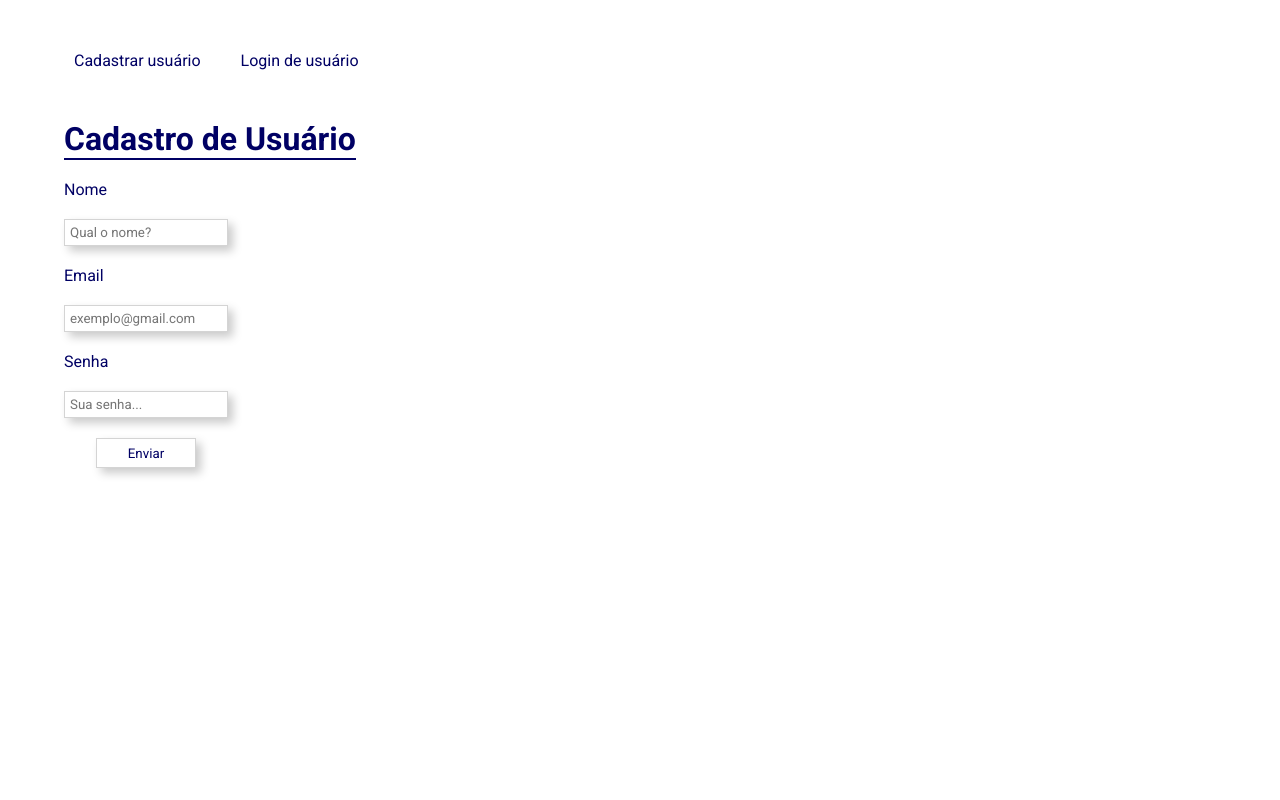
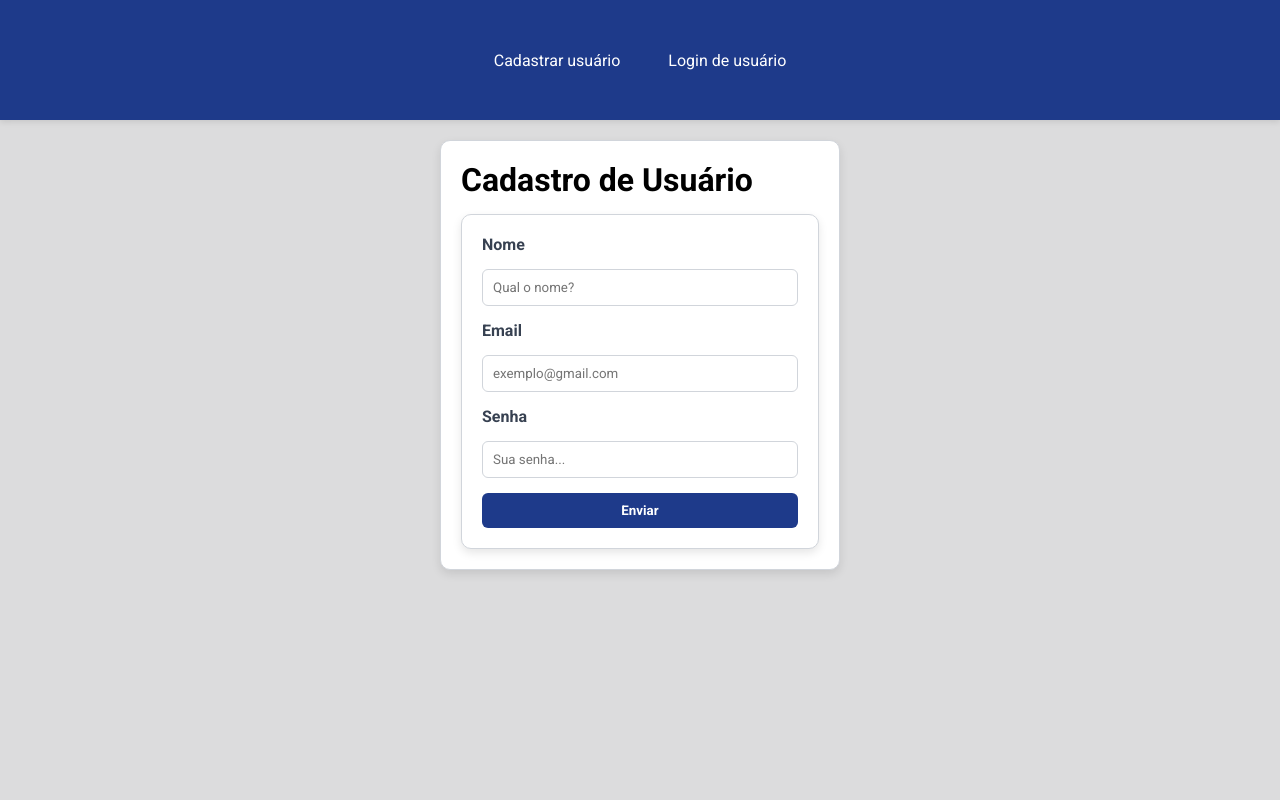
Before and after one commit to mgdantas1/miniprojeto, a Flask app: page /cadastro_usuario in a window 1280 px wide. Run offline with Flask 3, Linux system fonts and the light colour scheme.

Commit message:
continuação do css

```diff
--- a/static/css/styles.css
+++ b/static/css/styles.css
@@ -2,29 +2,43 @@
     box-sizing: border-box;
     margin: 0;
     padding: 0;
+    font-family: "Roboto", sans-serif;
+}
 
-    font-family: "Roboto", sans-serif;
+body{
+    background-color: #dcdcdd;
+    min-height: 100vh;
+    display: flex;
+    flex-direction: column;
 }
 
 nav {
     display: flex;
     height: 15vh;
     width: 100vw;
+    align-content: center;
     align-items: center;
-    justify-content: left;
-    padding-left: 5vw; padding-right: 5vw;
+    justify-content: center;
+    color: white;
+    background: #1E3A8A;
+    box-shadow: 0 2px 6px rgba(0, 0, 0, 0.1);
 }
 
 main {
+    flex: 1;
+    padding: 20px;
     display: flex;
-    height: 85vh;
-    width: 100vw;
-    padding-left: 5vw; padding-right: 5vw;
     flex-direction: column;
+    align-items: center;
     gap: 20px;
 }
 
-/* eu decidi fazer uma div só pra links caso alguma coisa seja adicionada na nav futuramente e ficar mais organizado*/
+.pageTitle {
+    color: #1E3A8A;
+    font-size: 1.8rem;
+    margin-bottom: 20px;
+}
+
 .links {
     list-style: none;
     display: flex;
@@ -33,60 +47,107 @@ main {
 
 .links li a {
     text-decoration: none;
-    padding: 10px;
-    color: rgb(0, 0, 100);
+    padding: 8px 14px;
+    color: white;
     transition: all 0.2s ease;
     cursor: pointer;
+    border-radius: 6px;
 }
 
 .links li a:hover{
-    transform: scale(1.1);
     background-color: rgb(0, 0, 100);
-    color: white;
 }
 
-.pageTitle {
-    color: rgb(0, 0, 100);
-    border-bottom: 2px solid rgb(0, 0, 100);
-    height: fit-content;
-    width: fit-content;
-}
-
-.form {
+.form, .forms {
     display: flex;
     flex-direction: column;
-    width: fit-content;
-    align-items: baseline;
-    justify-content: center;
-    gap: 20px;
-}
-
-.form input {
-    padding: 5px;
-    border: 0.5px solid rgb(212, 212, 212);
-    box-shadow: 5px 5px 10px rgba(0, 0, 0, .212);
+    background: #FFFFFF;
+    padding: 20px;
+    gap: 15px;
+    border: 1px solid #D1D5DB;
+    border-radius: 10px;
+    box-shadow: 0 4px 10px rgba(0, 0, 0, 0.1);
+    width: 100%;
+    max-width: 400px;
 }
 
 .form label {
-    color: rgb(0, 0, 100);
+    font-weight: bold;
+    color: #374151;
 }
 
-.form button {
-    align-self: center;
-    padding: 5px;
-    width: 100px;
-    height: 30px;
-    border: 0.5px solid rgb(212, 212, 212);
-    background-color: white;
-    box-shadow: 5px 5px 10px rgba(0, 0, 0, .212);
-    color: rgb(0, 0, 100);
-
-    transition: all 0.2s ease;
-    cursor: pointer;
+.form input, .form textarea {
+    padding: 10px;
+    border: 1px solid #D1D5DB;
+    border-radius: 6px;
+    outline: none;
+    transition: 0.2s;
 }
 
-.form button:hover {
-    transform: scale(1.1);
-    background-color: rgb(0, 0, 100);
+.form input:focus, .form textarea:focus {
+    border-color: #3B82F6;
+    box-shadow: 0 0 4px #3B82F6;
+}
+
+.form button, .forms button {
+    padding: 10px;
+    border: none;
+    border-radius: 6px;
+    background: #1E3A8A;
     color: white;
+    cursor: pointer;
+    font-weight: bold;
+    transition: 0.3s;
 }
+
+.form button:hover, .forms button:hover {
+    background: #3B82F6;
+}
+
+.prod {
+    background: #FFFFFF;
+    border: 1px solid #D1D5DB;
+    border-radius: 10px;
+    padding: 15px;
+    margin: 10px 0;
+    box-shadow: 0 2px 6px rgba(0, 0, 0, 0.1);
+    width: 100%;
+    max-width: 500px;
+}
+
+.prod h2 {
+    color: #1E3A8A;
+    margin-bottom: 5px;
+}
+
+.prod h3 {
+    color: #9333EA;
+    margin-bottom: 10px;
+}
+
+.prod a {
+    margin-right: 10px;
+    text-decoration: none;
+    font-weight: bold;
+    color: #3B82F6;
+    transition: 0.2s;
+}
+
+.prod a:hover {
+    text-decoration: underline;
+}
+
+.prod a[href*="excluir"] {
+    color: #DC2626;
+}
+
+.prod a[href*="editar"] {
+    color: #16A34A;
+}
+
+@media (max-width: 600px) {
+    .prod {
+        width: 95%;
+        padding: 15px;
+    }
+}
--- a/templates/cadastro_usuario.html
+++ b/templates/cadastro_usuario.html
@@ -5,7 +5,8 @@
 {% endblock %}
 
 {% block content %}
-    <h1 class="pageTitle">Cadastro de Usuário</h1>
+    <div class="forms">
+        <h1>Cadastro de Usuário</h1>
         {% include 'componente/mensagem.html'   %}
         <form class="form" action="{{ url_for('cadastro_usuario') }}" method="post">
             <label for="nome">Nome</label>
@@ -16,4 +17,5 @@
             <input type="password" id="senha" name="senha" required placeholder="Sua senha...">
             <button type="submit">Enviar</button>
         </form>
+    </div>
 {% endblock %}
```
Lines whose indentation alone changed are shown as unchanged.
